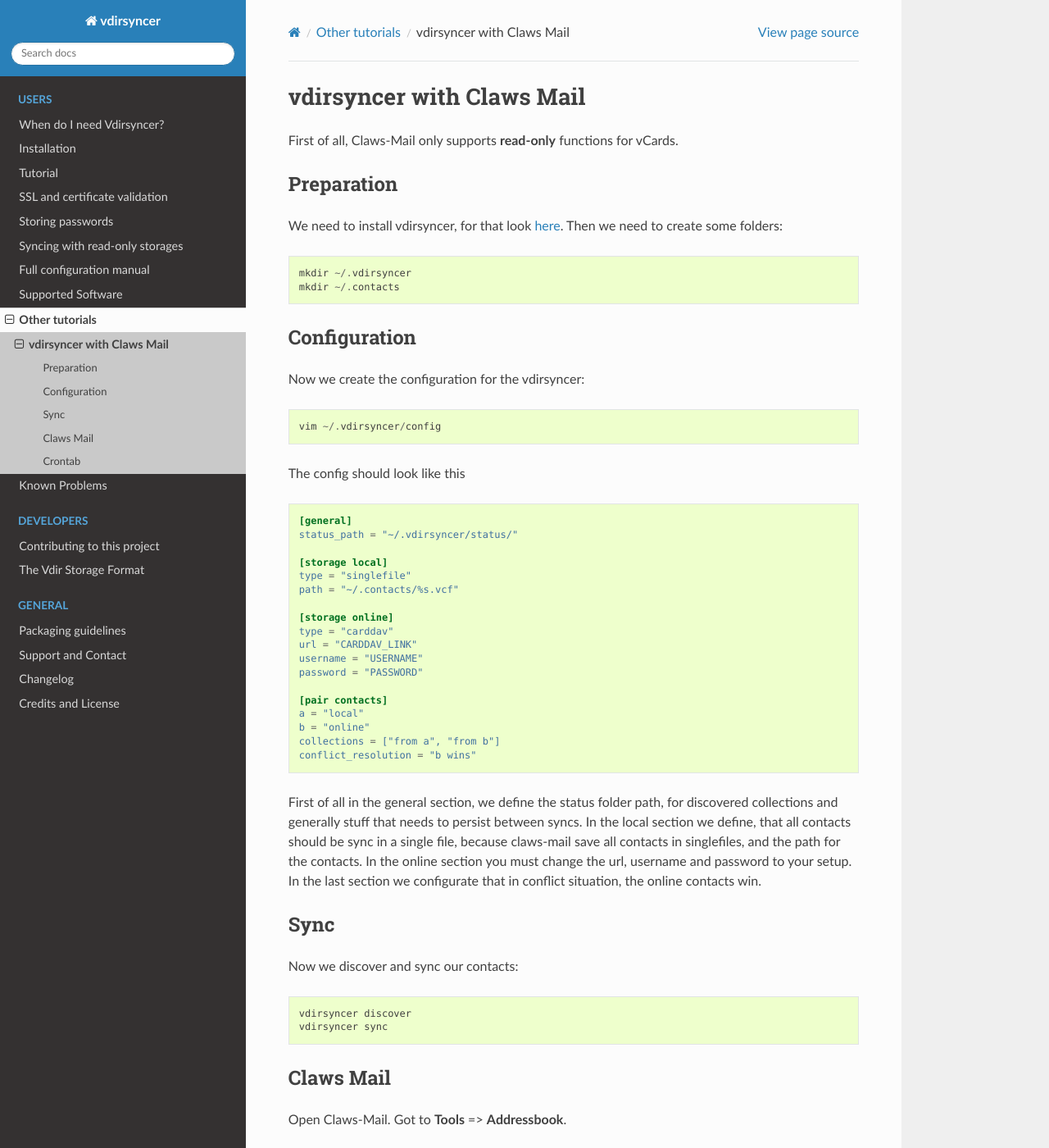
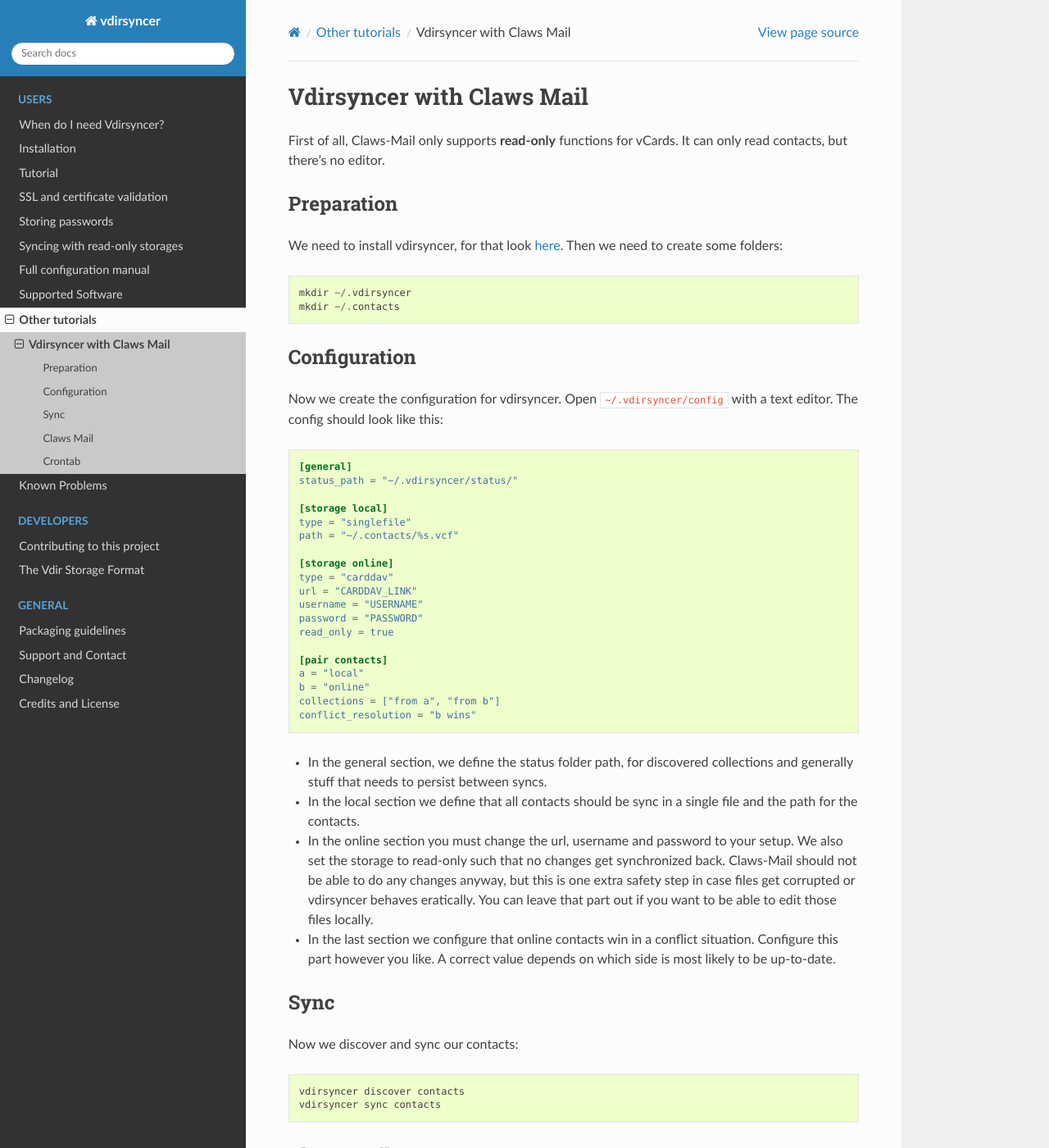
Before and after one commit to pimutils/vdirsyncer, a Sphinx documentation site: the page built from docs/tutorials/claws-mail.rst, in a window 1280 px wide and 1400 px high. Shown: the whole window at 82% size. Built offline with Sphinx 7.4.7 and the Read the Docs theme 2.0.0, drawn with Linux system fonts in a browser that asks for light colours; the version number could not be read and is left out; some of the changed text lies outside the part shown.

Commit message:
Typo fixes

```diff
--- a/docs/tutorials/claws-mail.rst
+++ b/docs/tutorials/claws-mail.rst
@@ -1,16 +1,14 @@
-vdirsyncer with Claws Mail
+Vdirsyncer with Claws Mail
 ==========================
 
-First of all, Claws-Mail only supports **read-only** functions for
-vCards.
+First of all, Claws-Mail only supports **read-only** functions for vCards. It
+can only read contacts, but there's no editor.
 
 Preparation
 -----------
 
 We need to install vdirsyncer, for that look :doc:`here </installation>`.  Then
-we need to create some folders:
-
-::
+we need to create some folders::
 
     mkdir ~/.vdirsyncer
     mkdir ~/.contacts
@@ -18,13 +16,9 @@
 Configuration
 -------------
 
-Now we create the configuration for the vdirsyncer:
-
-::
-
-    vim ~/.vdirsyncer/config
-
-The config should look like this
+Now we create the configuration for vdirsyncer. Open
+``~/.vdirsyncer/config`` with a text editor. The config should look like
+this:
 
 .. code:: ini
 
@@ -40,6 +34,7 @@
     url = "CARDDAV_LINK"
     username = "USERNAME"
     password = "PASSWORD"
+    read_only = true
 
     [pair contacts]
     a = "local"
@@ -47,24 +42,27 @@
     collections = ["from a", "from b"]
     conflict_resolution = "b wins"
 
-First of all in the general section, we define the status folder path,
-for discovered collections and generally stuff that needs to persist
-between syncs. In the local section we define, that all contacts should
-be sync in a single file, because claws-mail save all contacts in
-singlefiles, and the path for the contacts. In the online section you
-must change the url, username and password to your setup. In the last
-section we configurate that in conflict situation, the online contacts
-win.
+- In the general section, we define the status folder path, for discovered
+  collections and generally stuff that needs to persist between syncs.
+- In the local section we define that all contacts should be sync in a single
+  file and the path for the contacts.
+- In the online section you must change the url, username and password to your
+  setup. We also set the storage to read-only such that no changes get
+  synchronized back. Claws-Mail should not be able to do any changes anyway,
+  but this is one extra safety step in case files get corrupted or vdirsyncer
+  behaves eratically. You can leave that part out if you want to be able to
+  edit those files locally.
+- In the last section we configure that online contacts win in a conflict
+  situation. Configure this part however you like. A correct value depends on
+  which side is most likely to be up-to-date.
 
 Sync
 ----
 
-Now we discover and sync our contacts:
+Now we discover and sync our contacts::
 
-::
-
-    vdirsyncer discover
-    vdirsyncer sync
+    vdirsyncer discover contacts
+    vdirsyncer sync contacts
 
 Claws Mail
 ----------
@@ -76,22 +74,20 @@
 Then search for the for the vCard in the folder **~/.contacts/**. Click
 ok, and you we will see your conatcts.
 
-**Important:** Claws-Mail shows only the contacts with a mail address.
+.. note::
+
+    Claws-Mail shows only contacts that have a mail address.
 
 Crontab
 -------
 
 On the end we create a crontab, so that vdirsyncer syncs automatically
-every 30 minutes our contacts:
-
-::
+every 30 minutes our contacts::
 
     contab -e
 
-On the end of that file enter this line
-
-::
+On the end of that file enter this line::
 
     */30 * * * * /usr/local/bin/vdirsyncer sync > /dev/null
 
-That's all!
+And you're done!
```
